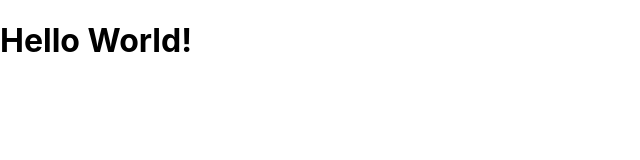
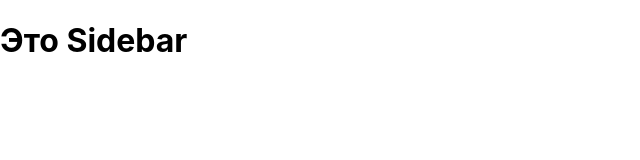
Before and after one commit to anatolik2509/ReactPractice, a React (Create React App) app in the folder react-notion/: page / in a window 1280 px wide. Shown: the top 160 px of the page, without its empty margins (0-640 px from the left). Built offline with nearby package versions, Linux system fonts and the light colour scheme.

Commit message:
add SideBar

```diff
--- a/react-notion/src/App.js
+++ b/react-notion/src/App.js
@@ -1,8 +1,10 @@
 import './App.css';
+
+import SideBar from './components/SideBar';
 
 function App() {
   return (
-    <h1>Hello World!</h1>
+    <SideBar />
   );
 }
 
--- /dev/null
+++ b/react-notion/src/components/SideBar/index.js
@@ -0,0 +1,9 @@
+import React from 'react';
+
+const SideBar = () => {
+    return(
+        <h1>Это Sidebar</h1>
+    )
+};
+
+export default SideBar;
```
Also changed, not shown: react-notion/src/components/SideBar/style.css (added).
